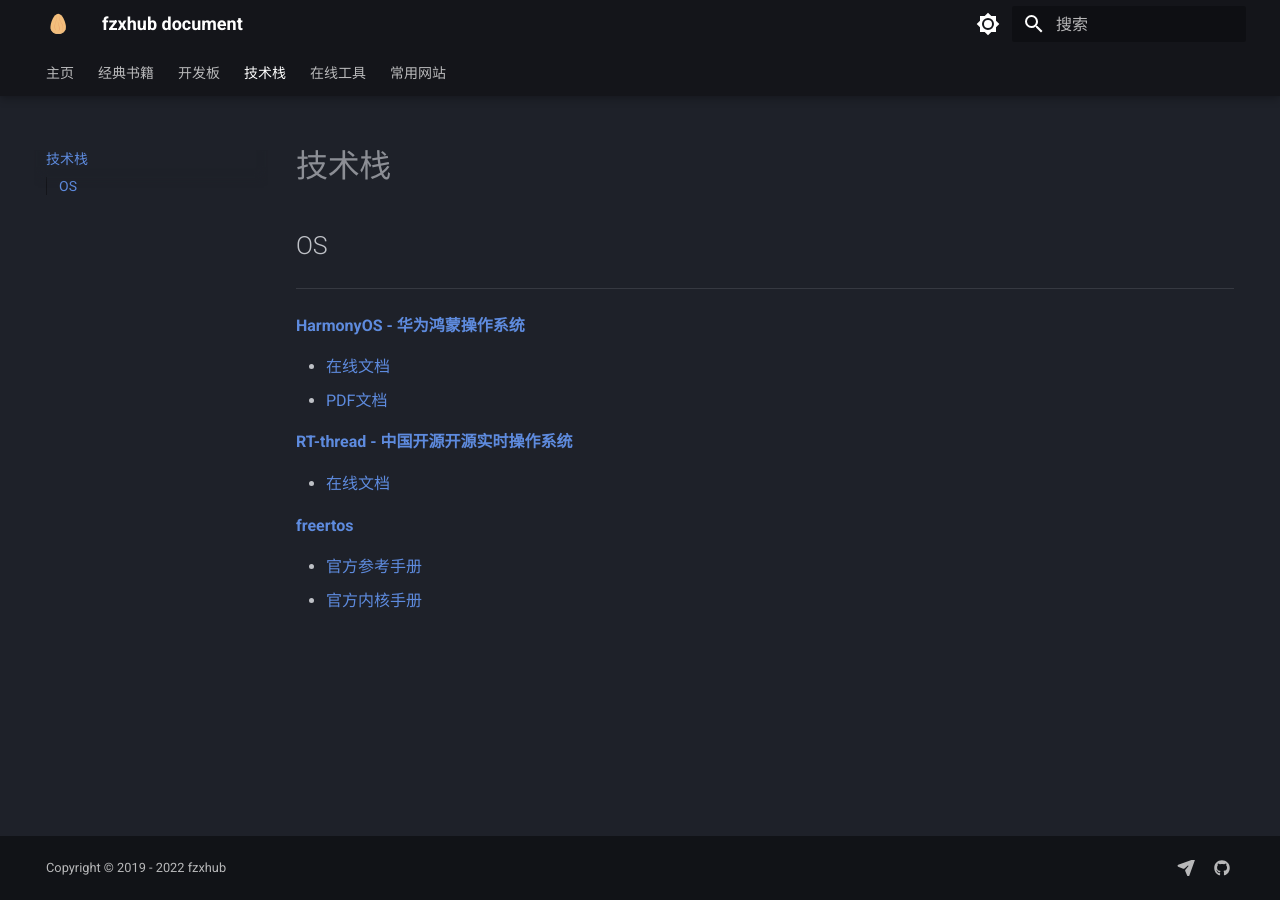
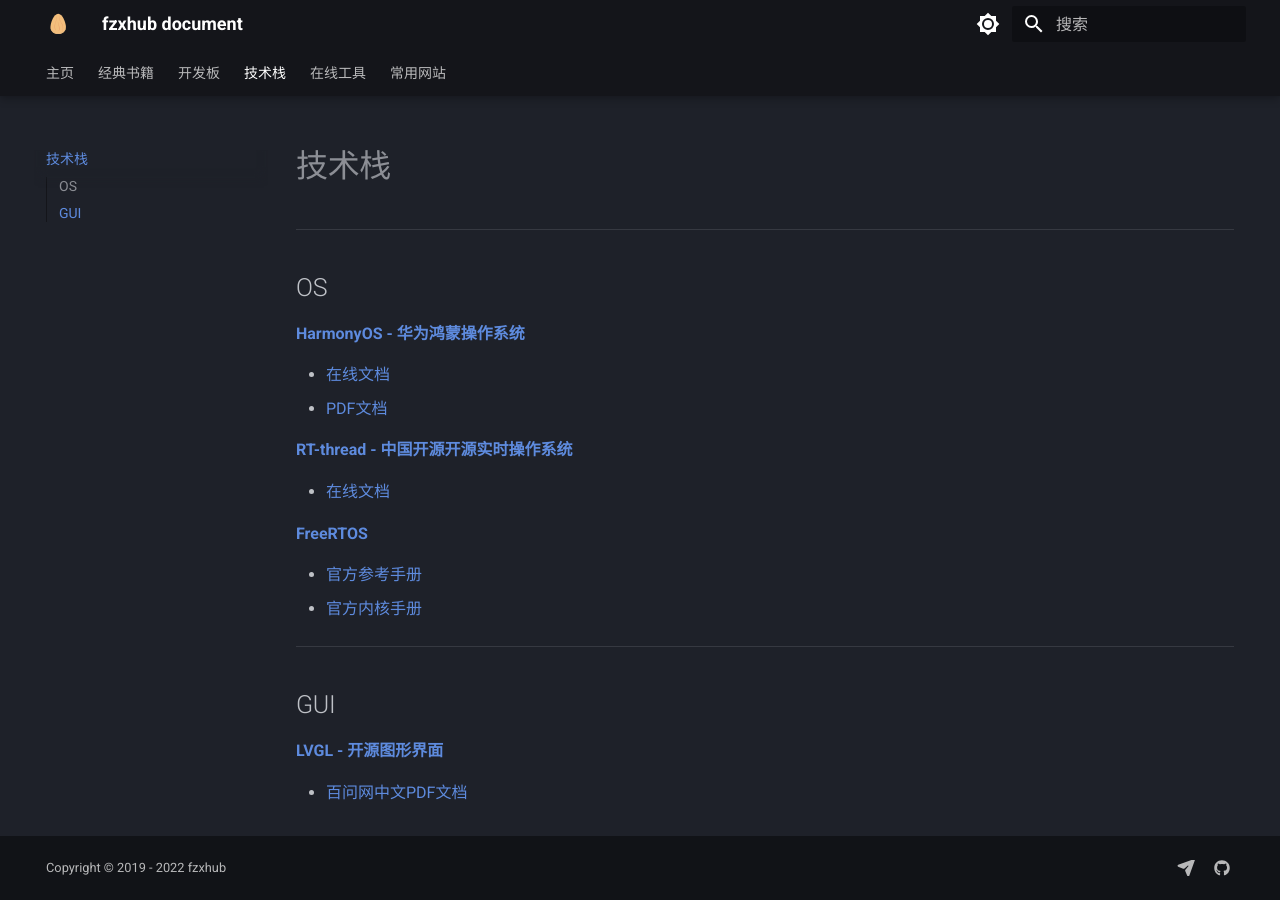
Before and after one commit to fzxhub/document, an MkDocs documentation site: the page built from docs/technology.md, in a window 1280 px wide. Built offline with MkDocs 1.6.1 and Material for MkDocs 9.7.7, drawn with Linux system fonts in a browser that asks for light colours.

```diff
--- a/docs/technology.md
+++ b/docs/technology.md
@@ -5,9 +5,9 @@
 
 # 技术栈
 
+---
+
 ## OS
-
----
 
 **[HarmonyOS - 华为鸿蒙操作系统](https://www.harmonyos.com/)**
 
@@ -18,7 +18,15 @@
 
 - [在线文档](https://docs.rt-thread.org/)
 
-**[freertos](https://www.freertos.org/)**
+**[FreeRTOS](https://www.freertos.org/)**
 
 - [官方参考手册](https://www.freertos.org/fr-content-src/uploads/2018/07/FreeRTOS_Reference_Manual_V10.0.0.pdf)
 - [官方内核手册](https://www.freertos.org/fr-content-src/uploads/2018/07/161204_Mastering_the_FreeRTOS_Real_Time_Kernel-A_Hands-On_Tutorial_Guide.pdf)
+
+---
+
+## GUI
+
+**[LVGL - 开源图形界面]()**
+
+- [百问网中文PDF文档](technology/100ASK_LVGL_CN.pdf)
```
Also changed, not shown: 1 other file.
